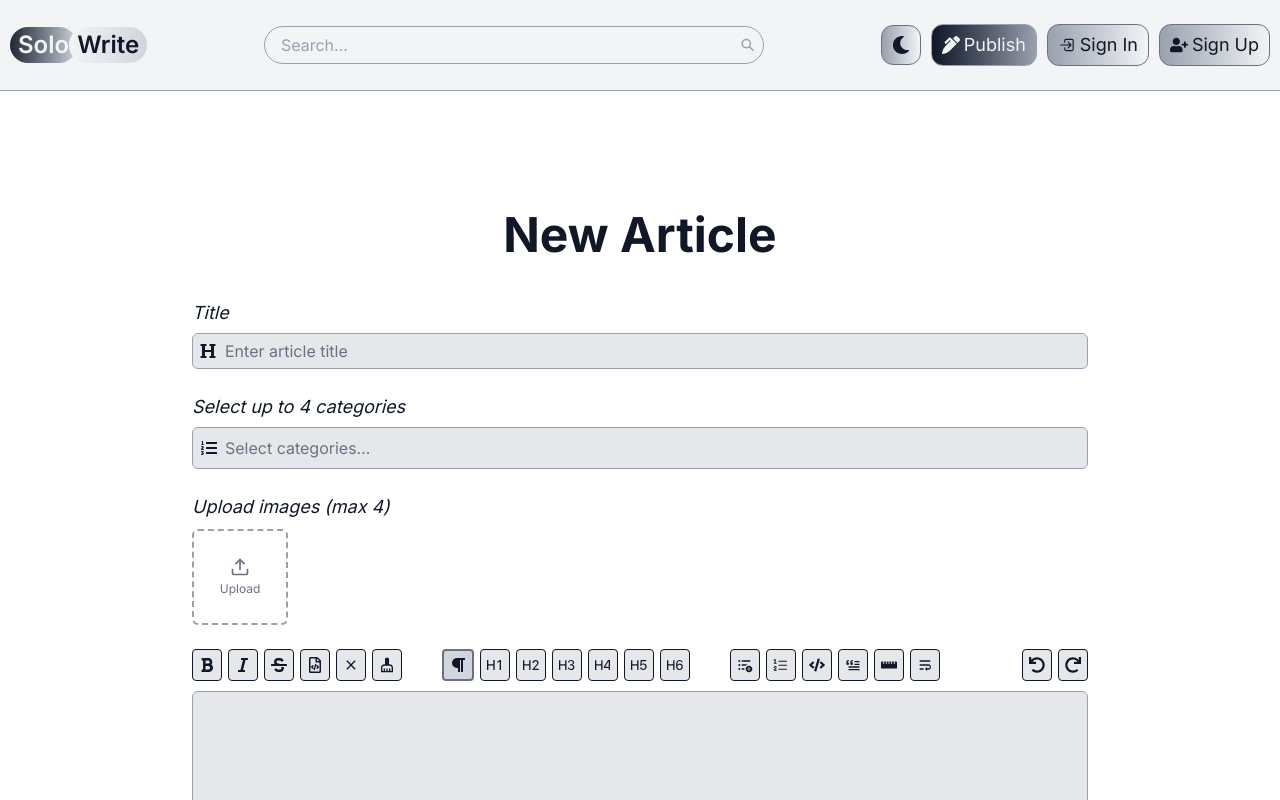
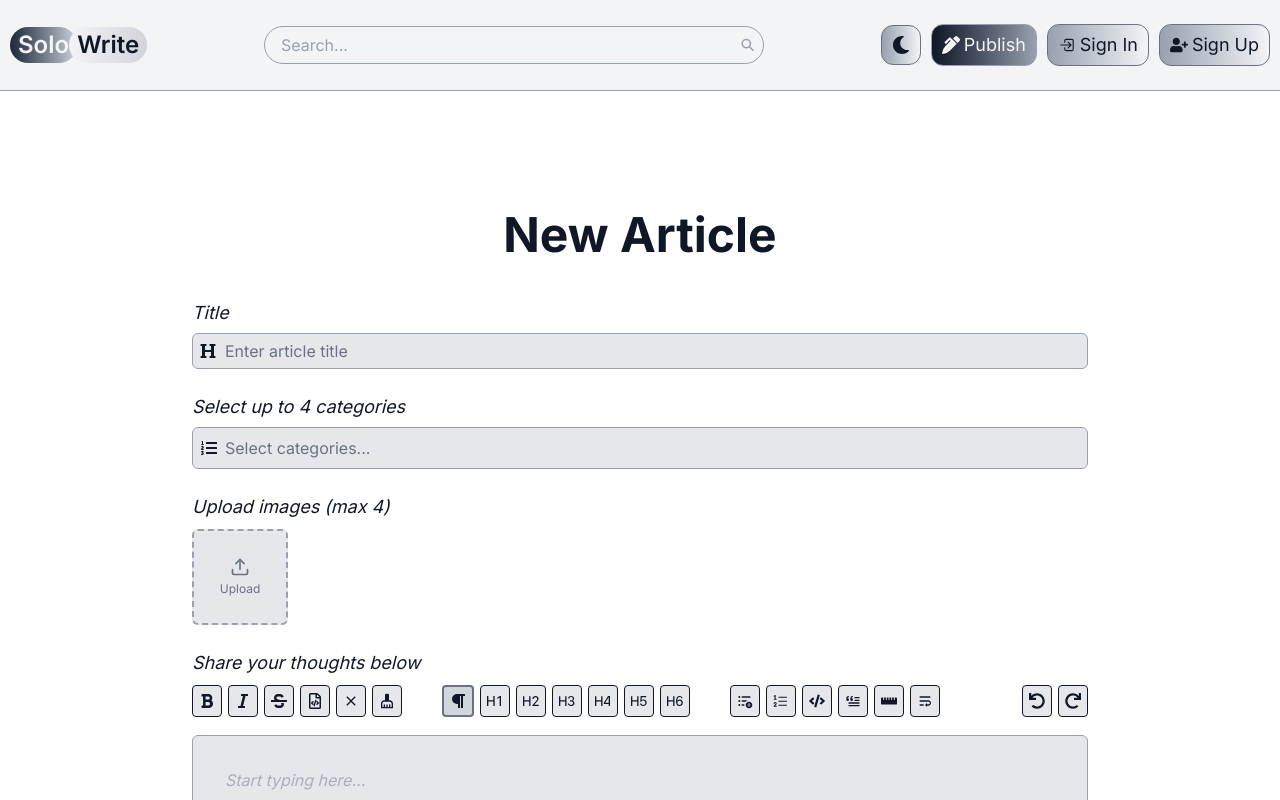
Before and after one commit to PavAndrei/solo-write-2.0, a React (Vite) app in the folder client/: page /editor in a window 1280 px wide. Shown: the top 800 px of the page. Built offline with nearby package versions, Linux system fonts and the light colour scheme.

Commit message:
feat: implement edit article form validation with zod and some small changes

```diff
--- a/client/package.json
+++ b/client/package.json
@@ -13,6 +13,7 @@
     "@hookform/resolvers": "^5.1.1",
     "@reduxjs/toolkit": "^2.8.2",
     "@tailwindcss/vite": "^4.1.11",
+    "@tiptap/extension-placeholder": "^3.0.7",
     "@tiptap/pm": "^3.0.6",
     "@tiptap/react": "^3.0.6",
     "@tiptap/starter-kit": "^3.0.6",
--- a/client/src/components/MultiplyImagesUploadField.tsx
+++ b/client/src/components/MultiplyImagesUploadField.tsx
@@ -78,7 +78,7 @@ export const MultipleImagesUploadField = forwardRef<
 
         {currentFiles.length < maxFiles && (
           <div
-            className="w-24 h-24 rounded-md border-2 border-dashed border-gray-400 flex items-center justify-center cursor-pointer hover:border-gray-500 transition-colors"
+            className="w-24 h-24 rounded-md border-2 border-dashed bg-gray-200 border-gray-400 flex items-center justify-center cursor-pointer hover:border-gray-500 transition-colors"
             onClick={handleClick}
           >
             <div className="flex flex-col items-center text-gray-500">
--- a/client/src/components/TipTap.tsx
+++ b/client/src/components/TipTap.tsx
@@ -1,15 +1,26 @@
-import { FC, useRef } from 'react';
+import { FC } from 'react';
 import { EditorContent, useEditor } from '@tiptap/react';
 import StarterKit from '@tiptap/starter-kit';
 import { Toolbar } from './Toolbar';
+import Placeholder from '@tiptap/extension-placeholder';
 
 interface TipTapProps {
   onChange: (text: string) => void;
+  error?: string;
 }
 
-export const TipTap: FC<TipTapProps> = ({ onChange }) => {
+export const TipTap: FC<TipTapProps> = ({ onChange, error }) => {
   const editor = useEditor({
-    extensions: [StarterKit.configure()],
+    extensions: [
+      StarterKit.configure(),
+      Placeholder.configure({
+        placeholder: 'Start typing here...',
+        emptyEditorClass: 'is-editor-empty',
+        showOnlyWhenEditable: true,
+        showOnlyCurrent: false,
+      }),
+    ],
+    content: '',
     editorProps: {
       attributes: {
         class:
@@ -22,9 +33,11 @@ export const TipTap: FC<TipTapProps> = ({ onChange }) => {
   });
 
   return (
-    <div className="flex flex-col justify-stretch min-h-[250px]">
+    <div className="flex flex-col gap-2 justify-stretch min-h-[250px]">
+      <span className="italic text-base md:text-lg font-medium">Share your thoughts below</span>
       <Toolbar editor={editor} />
-      <EditorContent editor={editor} />
+      <EditorContent editor={editor} className="editor-wrapper" />
+      {error && <span className="text-red-500 text-sm mt-1">{error}</span>}
     </div>
   );
 };
--- a/client/src/index.css
+++ b/client/src/index.css
@@ -1,26 +1,20 @@
 @import url('https://fonts.googleapis.com/css2?family=Inter:wght@400;600;700&display=swap');
 @import 'tailwindcss';
+
 @custom-variant dark (&:where(.dark, .dark *));
 
 @theme {
   --font-inter: 'Inter', sans-serif;
 }
 
+/* ====== Base Reset ====== */
 html,
 body,
 #root {
-  width: 100%;
-  height: 100%;
-  background: #f3f4f6;
+  @apply w-full h-full bg-gray-100 dark:bg-gray-900;
 }
 
-html:has(.dark) {
-  background: #101828;
-  @variant dark {
-    background: black;
-  }
-}
-
+/* Autofill Fix */
 input[type='password']::-ms-reveal,
 input[type='password']::-ms-clear {
   display: none;
@@ -33,84 +27,70 @@ input:-webkit-autofill:focus {
     color 0s 600000s !important;
 }
 
+/* ====== Editor Styling ====== */
+.editor {
+  font-family: var(--font-inter);
+}
+
 .editor h1 {
-  @apply font-black text-5xl;
+  @apply text-5xl font-black;
 }
 
 .editor h2 {
-  @apply font-extrabold text-4xl;
+  @apply text-4xl font-extrabold;
 }
 
 .editor h3 {
-  @apply font-bold text-3xl;
+  @apply text-3xl font-bold;
 }
 
 .editor h4 {
-  @apply font-semibold text-2xl;
+  @apply text-2xl font-semibold;
 }
 
 .editor h5 {
-  @apply font-medium text-xl;
+  @apply text-xl font-medium;
 }
 
 .editor h6 {
-  @apply font-normal text-lg;
+  @apply text-lg font-normal;
 }
 
 .editor p {
-  @apply font-normal text-base;
+  @apply text-base font-normal;
 }
 
+/* Lists */
 .editor ul {
-  list-style: disc;
+  @apply list-disc ml-6;
 }
 
 .editor ol {
-  list-style: decimal;
+  @apply list-decimal ml-6;
 }
 
+/* Preformatted Code Block */
 .editor pre {
-  background-color: #111827;
-  color: #e5e7eb;
-  padding: 1rem;
-  border-radius: 0.5rem;
-  overflow-x: auto;
-  font-size: 0.9rem;
-  line-height: 1.5;
-  margin-bottom: 1.5rem;
+  @apply bg-gray-900 text-gray-200 p-4 rounded-lg overflow-x-auto text-sm leading-relaxed mb-6;
 }
 
 .editor pre code {
-  background: none;
-  color: inherit;
-  padding: 0;
-  font-size: inherit;
+  @apply bg-transparent text-inherit p-0 text-inherit;
 }
 
+/* Inline Code */
 .editor p code {
-  background-color: #111827;
-  color: #e5e7eb;
-  padding: 0.2em 0.4em;
-  border-radius: 4px;
-  font-size: 0.9rem;
+  @apply bg-gray-900 text-gray-200 px-2 py-1 rounded text-sm;
 }
 
+/* Blockquote */
 .editor blockquote {
-  position: relative;
-  border-left: 4px solid #e5e7eb;
-  background-color: #f3f4f6;
-  color: #111827;
-  padding: 1rem 1.5rem;
-  margin: 1.5rem 0;
-  font-style: italic;
-  border-radius: 0.5rem;
+  @apply relative border-l-4 border-gray-200 bg-gray-100 dark:bg-gray-800 text-gray-900 dark:text-gray-100 p-6 my-6 italic rounded-lg;
 }
+
 .editor blockquote::before,
 .editor blockquote::after {
-  font-size: 2rem;
-  color: #111827;
-  position: absolute;
-  font-family: serif;
+  @apply absolute text-3xl text-gray-900 dark:text-gray-100 font-serif;
 }
 
 .editor blockquote::before {
@@ -125,6 +105,18 @@ input:-webkit-autofill:focus {
   bottom: 0.25rem;
 }
 
+/* Horizontal Rule */
 .editor hr {
-  margin: 2rem 0;
+  @apply my-8 border-t border-gray-300 dark:border-gray-600;
 }
+
+@layer utilities {
+  .is-editor-empty::before {
+    content: attr(data-placeholder);
+    @apply text-gray-400 italic;
+    float: left;
+    height: 0;
+    pointer-events: none;
+    opacity: 80%;
+  }
+}
--- a/client/src/pages/Editor.tsx
+++ b/client/src/pages/Editor.tsx
@@ -9,11 +9,13 @@ import { CustomSelect } from '../components/CustomSelect';
 import { Button } from '../components/Button';
 import { MdSend } from 'react-icons/md';
 import { TipTap } from '../components/TipTap';
+import { zodResolver } from '@hookform/resolvers/zod';
+import { editorSchema } from '../utils/editorSchema';
 
 interface EditorValues {
   title: string;
   category: string[];
-  images?: FileList;
+  images: FileList;
   content: string;
 }
 
@@ -25,12 +27,14 @@ export const Editor = () => {
     handleSubmit,
     control,
     formState: { errors },
-  } = useForm<EditorValues>();
+  } = useForm<EditorValues>({
+    resolver: zodResolver(editorSchema),
+  });
 
   const onSubmit = (data: EditorValues) => {
     console.log('📝 Article submitted:', {
       ...data,
-      images: data.images ? Array.from(data.images).map((file) => file) : [],
+      images: Array.from(data.images || []),
     });
   };
 
@@ -55,14 +59,6 @@ export const Editor = () => {
                   name="category"
                   control={control}
                   defaultValue={[]}
-                  rules={{
-                    validate: (value) =>
-                      value.length > 0
-                        ? value.length <= 4
-                          ? true
-                          : 'Maximum 4 categories'
-                        : 'Select at least one',
-                  }}
                   render={({ field }) => (
                     <CustomSelect
                       name="category"
@@ -78,19 +74,12 @@ export const Editor = () => {
                 <Controller
                   name="images"
                   control={control}
-                  rules={{
-                    validate: (files) => {
-                      if (!files || files.length === 0) return 'At least one image is required';
-                      if (files.length > 4) return 'Maximum 4 images allowed';
-                      return true;
-                    },
-                  }}
-                  render={({ field: { onChange, value }, fieldState: { error } }) => (
+                  render={({ field: { onChange, value } }) => (
                     <MultipleImagesUploadField
                       labelText="Upload images (max 4)"
                       onChange={(files) => onChange(files || undefined)}
                       value={value || null}
-                      error={error?.message}
+                      error={errors.images?.message}
                     />
                   )}
                 />
@@ -99,7 +88,9 @@ export const Editor = () => {
                   name="content"
                   control={control}
                   defaultValue=""
-                  render={({ field }) => <TipTap onChange={field.onChange} />}
+                  render={({ field }) => (
+                    <TipTap error={errors.content?.message} onChange={field.onChange} />
+                  )}
                 />
 
                 <Button
--- /dev/null
+++ b/client/src/utils/editorSchema.ts
@@ -0,0 +1,32 @@
+import { z } from 'zod';
+
+export const editorSchema = z.object({
+  title: z.string().min(1, 'Title is required'),
+
+  category: z
+    .array(z.string())
+    .min(1, 'Select at least one category')
+    .max(4, 'Maximum 4 categories'),
+
+  images: z
+    .custom<FileList>((files) => files instanceof FileList && files.length > 0, {
+      message: 'At least one image is required',
+    })
+    .refine((files) => Array.from(files).every((file) => file.size <= 5 * 1024 * 1024), {
+      message: 'Each image must be ≤ 5MB',
+    })
+    .refine(
+      (files) =>
+        Array.from(files).every((file) =>
+          ['image/jpeg', 'image/png', 'image/webp', 'image/gif'].includes(file.type)
+        ),
+      { message: 'Only JPG, PNG, WEBP, or GIF formats allowed' }
+    )
+    .refine((files) => files.length <= 4, {
+      message: 'Maximum 4 images allowed',
+    }),
+
+  content: z.string().min(30, 'Article is too short').max(15000, 'Article is too long'),
+});
+
+export type EditorValues = z.infer<typeof editorSchema>;
```
Also changed, not shown: 1 other file (tests, documents, lock files or other folders).
